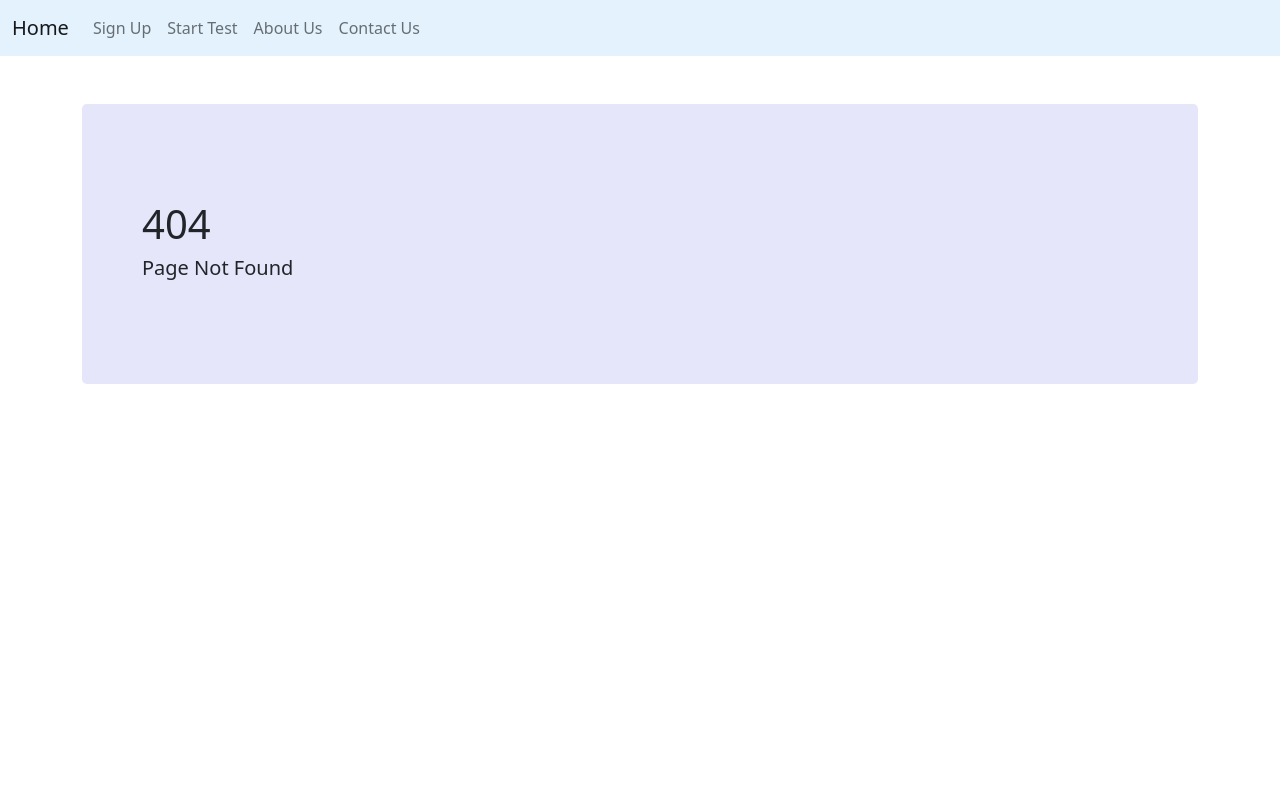
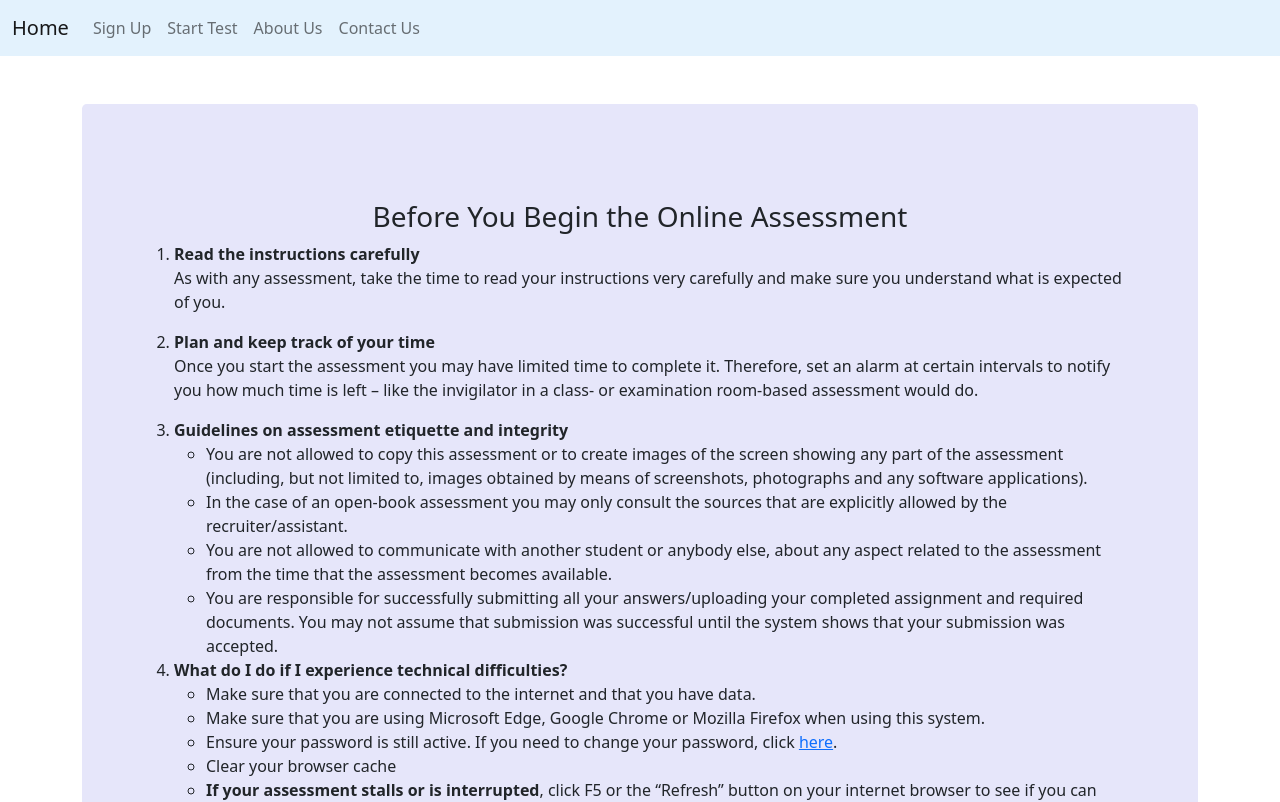
Before and after one commit to PhekoK/Online-Test-Application-Project, an Angular app: page /rules in a window 1280 px wide. Before the commit this address had no page. Shown: the top 802 px of the page. Built offline with nearby package versions, Linux system fonts and the light colour scheme.

Commit message:
Another commit

```diff
--- a/src/app/app-routing.module.ts
+++ b/src/app/app-routing.module.ts
@@ -6,8 +6,10 @@ import { LoginComponent } from './login/login.component';
 import { PageNotFoundComponent } from './page-not-found/page-not-found.component';
 import { QuizComponent } from './quiz/quiz.component';
 import { QuizhomeComponent } from './quizhome/quizhome.component';
+import { RegisterUpdateComponent } from './register-update/register-update.component';
 import { RegisterComponent } from './register/register.component';
 import { ReviewComponent } from './review/review.component';
+import { RulesComponent } from './rules/rules.component';
 
 export const applicationRoutes: Routes = [
     { path: '', redirectTo: 'dashboard', pathMatch: 'full'},
@@ -19,6 +21,8 @@ export const applicationRoutes: Routes = [
     { path: 'contact', component: ContactComponent},
     { path: 'about', component: AboutComponent},
     { path: 'quizhome', component: QuizhomeComponent},
+    { path: 'rules', component: RulesComponent},
+    { path: 'register-update', component: RegisterUpdateComponent},
     { path: '**', component: PageNotFoundComponent}
 
 ]
--- a/src/app/app.module.ts
+++ b/src/app/app.module.ts
@@ -18,6 +18,7 @@ import { FormsModule } from '@angular/forms';
 import { QuizhomeComponent } from './quizhome/quizhome.component';
 import { HttpClientModule } from '@angular/common/http';
 import { RulesComponent } from './rules/rules.component';
+import { RegisterUpdateComponent } from './register-update/register-update.component';
 
 @NgModule({
   declarations: [
@@ -31,7 +32,8 @@ import { RulesComponent } from './rules/rules.component';
     ContactComponent,
     PageNotFoundComponent,
     QuizhomeComponent,
-    RulesComponent
+    RulesComponent,
+    RegisterUpdateComponent
   ],
   imports: [
     BrowserModule,
--- a/src/app/models/user.ts
+++ b/src/app/models/user.ts
@@ -2,6 +2,7 @@ export class User {
     username: string = '';
     email: string = '';
     password: string = '';
+    id: string = '';
 
    /* constructor(){
         this.username = username;
--- a/src/app/quiz/quiz.component.html
+++ b/src/app/quiz/quiz.component.html
@@ -53,7 +53,7 @@
 
     <div class="row text-center" *ngIf="mode=='review'">
         <div class="col-4 cursor-pointer" *ngFor="let question of quiz.questions; let index = index ; ">
-            <div class="p-3 mb-2 {{ isAnswered(question) == 'Answered' ? 'bg-info' : 'bg-warning'}}">{{index + 1}}. {{
+            <div class="p-3 mb-2 {{ isAnswered(question) == 'Answered' ? 'bg-success' : 'bg-danger'}}">{{index + 1}}. {{
                 isAnswered(question) }}</div>
         </div>
     </div>
--- a/src/app/quizhome/quizhome.component.html
+++ b/src/app/quizhome/quizhome.component.html
@@ -6,4 +6,4 @@
     <p>Please Press Button Below To Begin Your Test</p>
 </div>
 
-<a routerLink='/quiz' class="btn btn-secondary">Start Quiz</a>
+<a routerLink='/rules' class="btn btn-secondary">Start Quiz</a>
--- /dev/null
+++ b/src/app/register-update/register-update.component.html
@@ -0,0 +1,20 @@
+<h2>Update Your Details</h2>
+
+<form>
+    <div class="mb-3">
+        <label for="username" class="form-label">Username</label>
+        <input type="text" class="form-control" name="username" id="username" [(ngModel)]="user.username" />
+    </div>
+
+    <div class="mb-3">
+        <label for="password" class="form-label">New Password</label>
+        <input type="password" class="form-control" name="password" id="password" [(ngModel)]="user.password" />
+    </div>
+    <div class="mb-3">
+        <label for="password" class="form-label">Confirm Password</label>
+        <input type="password" class="form-control" name="cpassword" id="cpassword"  [(ngModel)]="user.password" />
+    </div>
+    <br/>
+
+    <button type="submit" class="btn btn-secondary" (click)="updateDetails()" >Update</button>
+</form>
--- /dev/null
+++ b/src/app/register-update/register-update.component.ts
@@ -0,0 +1,36 @@
+import { Component, OnInit } from '@angular/core';
+import { ActivatedRoute, Router } from '@angular/router';
+import { User } from '../models/user';
+import { UserService } from '../services/user.service';
+
+@Component({
+  selector: 'app-register-update',
+  templateUrl: './register-update.component.html',
+  styleUrls: ['./register-update.component.css'],
+  providers: [UserService]
+})
+export class RegisterUpdateComponent implements OnInit {
+
+  id: any;
+
+  user: User = new User();
+
+  constructor( private _userService: UserService,
+               private _router: Router,
+               private _activatedRoute: ActivatedRoute) { }
+
+  ngOnInit(): void {
+    this.id = this._activatedRoute.snapshot.paramMap.get('id');
+    this._userService.getUserById(this.id).subscribe(res => {
+      this.user = res;
+    }, (error) => { console.log(error); })
+  }
+
+  updateDetails(){
+    this._userService.updateExitingUser(this.user).subscribe(result => {
+      alert('Your Details Have Been Updated...!!');
+      this._router.navigate(['/login']);
+    }, (error) => { console.log(error) ; })
+  }
+
+}
--- a/src/app/rules/rules.component.html
+++ b/src/app/rules/rules.component.html
@@ -1 +1,55 @@
-<p>rules works!</p>
+<div><h3 class="text-center">Before You Begin the Online Assessment</h3></div>
+
+<div>
+    <div>
+        <div>
+            <ol>
+                <li> <b>Read the instructions carefully</b> <br></li>
+                <p>As with any assessment, take the time to read your instructions very carefully and make
+                    sure you understand what is expected of you.</p>
+                <li><b>Plan and keep track of your time</b></li>
+                <p>  Once you start the assessment you may have limited time to complete it. Therefore, set
+                    an alarm at certain intervals to notify you how much time is left – like the invigilator in a
+                    class- or examination room-based assessment would do.</p>
+                <li><b>Guidelines on assessment etiquette and integrity</b>
+                   <ul>
+                       <li>You are not allowed to copy this assessment or to create images of the screen
+                        showing any part of the assessment (including, but not limited to, images
+                        obtained by means of screenshots, photographs and any software applications).</li>
+                        <li> In the case of an open-book assessment you may only consult the
+                            sources that are explicitly allowed by the recruiter/assistant.</li>
+
+                        <li>You are not allowed to communicate with another student or anybody else, about
+                            any aspect related to the assessment from the time that the assessment becomes
+                            available.</li>
+
+                        <li>You are responsible for successfully submitting all your answers/uploading your
+                            completed assignment and required documents. You may not assume that
+                            submission was successful until the system shows that your submission
+                            was accepted.</li>
+                   </ul>
+                </li>
+
+                <li><b>What do I do if I experience technical difficulties? </b>
+
+                    <ul>
+                        <li>Make sure that you are connected to the internet and that you have data.</li>
+                        <li>Make sure that you are using Microsoft Edge, Google Chrome or Mozilla Firefox
+                            when using this system.</li>
+                        <li>Ensure your password is still active. If you need to change your password, click
+                            <a routerLink="/register-update">here</a>.</li>
+                        <li>Clear your browser cache</li>
+                        <li><b>If your assessment stalls or is interrupted</b>, click F5 or the “Refresh” button on
+                            your internet browser to see if you can return to the assessment</li>
+                    </ul>
+
+                </li>
+            </ol>
+        </div>
+    </div>
+</div>
+
+<div>
+    <p>ready to begin? </p>
+    <a routerLink="/quiz" class="btn btn-success">Go</a>
+</div>
--- a/src/app/services/user.service.ts
+++ b/src/app/services/user.service.ts
@@ -15,4 +15,12 @@ export class UserService {
     getUser(): Observable<User[]> {
         return this._httpClient.get<User[]>('http://localhost:3000/users');
     }
+
+    updateExitingUser(user: User) : Observable<User>{
+        return this._httpClient.put<User>('http://localhost:3000/users/' + user.id, user)
+    }
+
+    getUserById(id: any) : Observable<User>{
+        return this._httpClient.get<User>('http://localhost:3000/users/' + id)
+    }
 }
```
Also changed, not shown: src/app/register-update/register-update.component.css (added), 1 other file (tests, documents, lock files or other folders).
